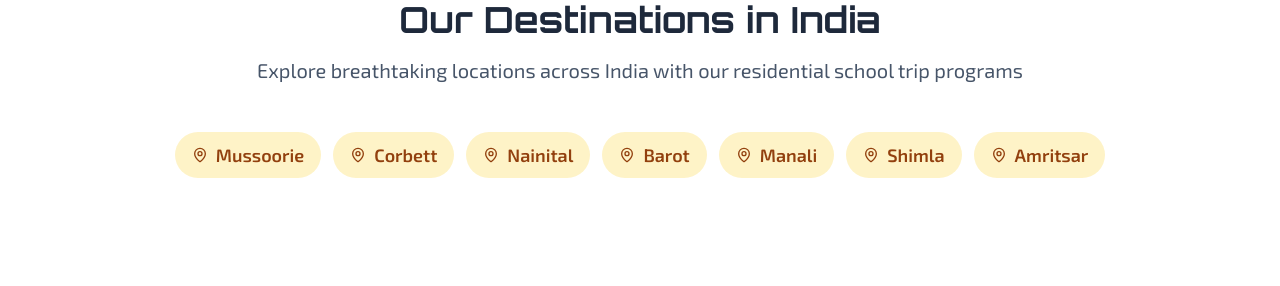
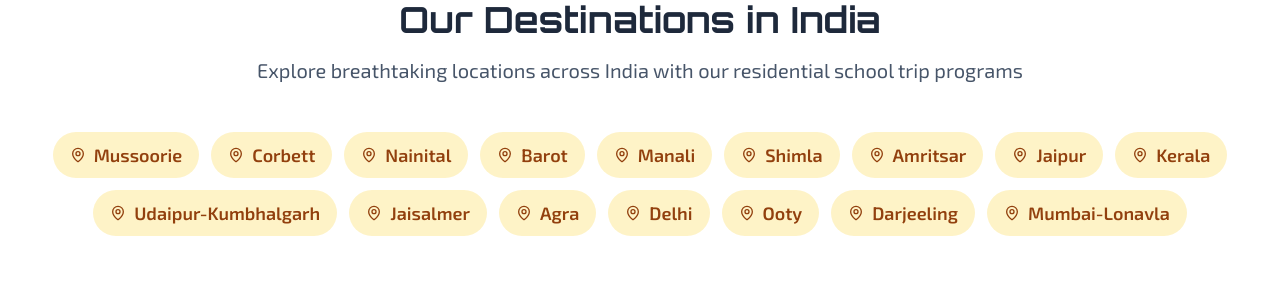
Before and after one commit to astrohit3107/igniteadventure1, a Next.js app: page / in a window 1280 px wide. Shown: the part 1500-1786 px from the top of the page. Built offline with nearby package versions, Linux system fonts and the light colour scheme.

Commit message:
Locations_on_HomePage_Updated

```diff
--- a/app/page.tsx
+++ b/app/page.tsx
@@ -41,7 +41,7 @@ export default function HomePage() {
     },
   ]
 
-  const indianLocations = ["Mussoorie", "Corbett", "Nainital", "Barot", "Manali", "Shimla", "Amritsar"]
+  const indianLocations = ["Mussoorie", "Corbett", "Nainital", "Barot", "Manali", "Shimla", "Amritsar","Jaipur","Kerala","Udaipur-Kumbhalgarh","Jaisalmer","Agra","Delhi","Ooty","Darjeeling","Mumbai-Lonavla"]
 
   return (
     <div className="flex flex-col min-h-screen">
```
